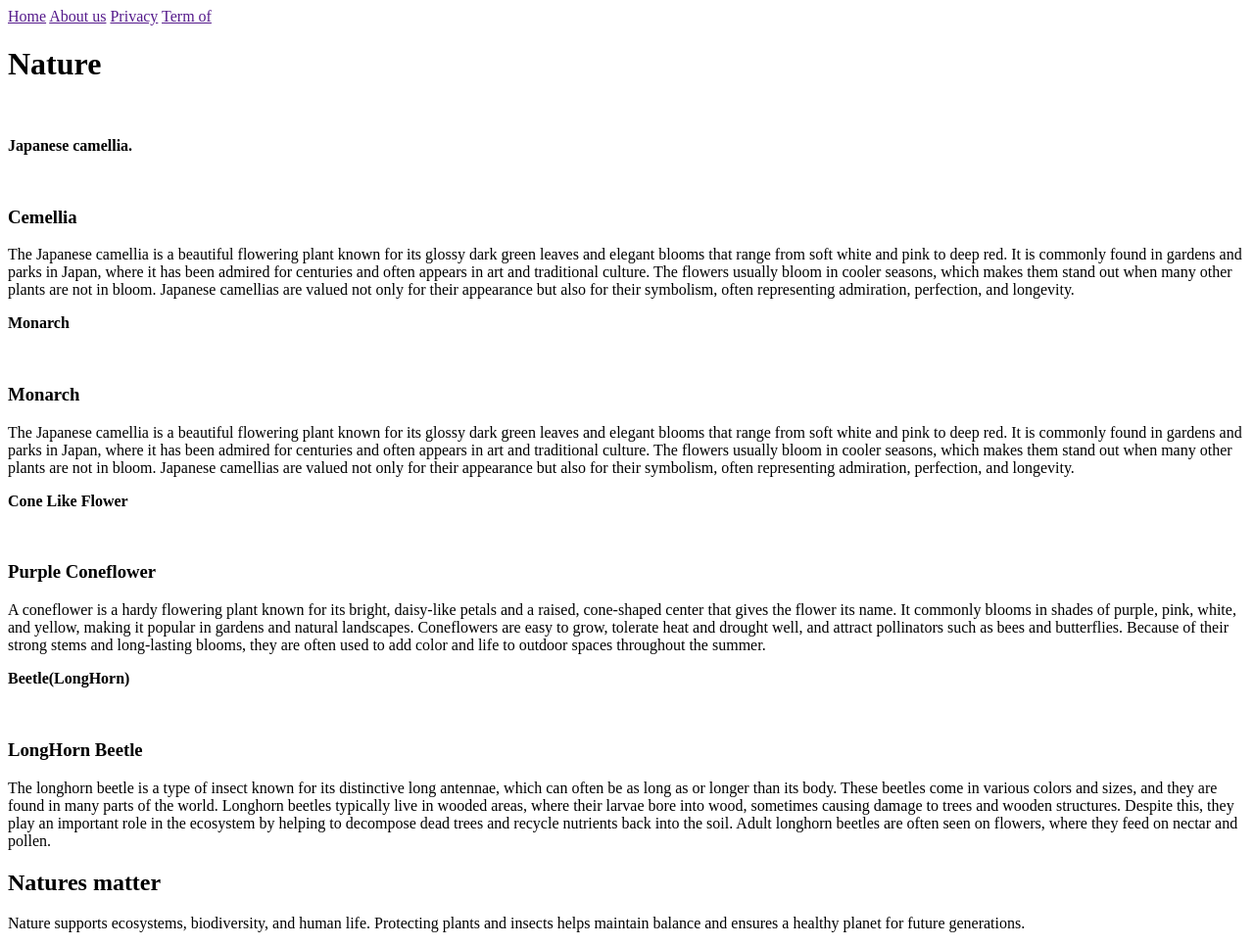
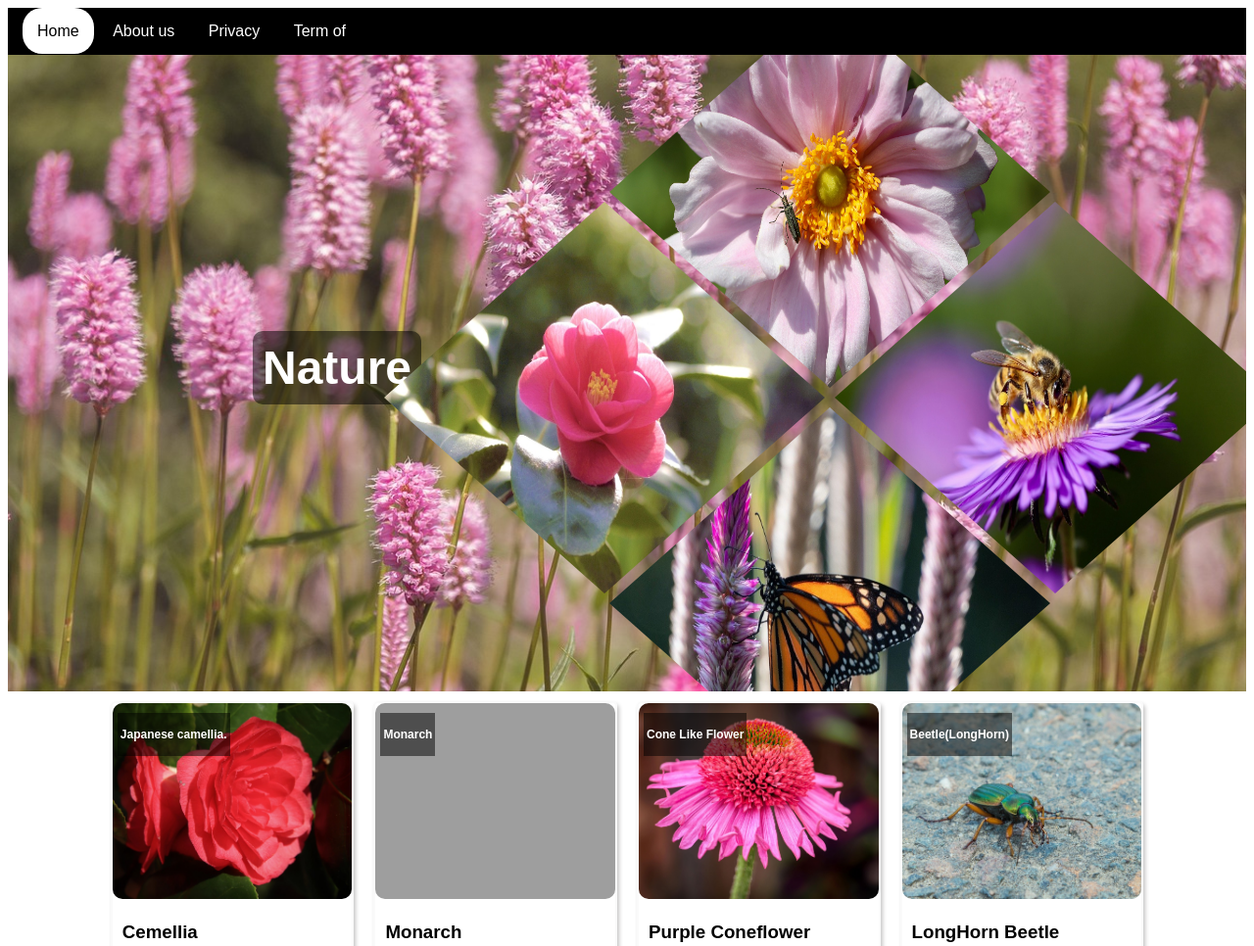
Before and after one commit to skasissko-svg/GroupPrj-Webpage.io, a plain HTML site: page index.html in a window 1280 px wide. Shown: the top 966 px of the page at 98% size. Drawn offline with Linux system fonts and the light colour scheme; the site is published under a folder, as on GitHub Pages, so addresses that start at the root find nothing.

Commit message:
Update index.html

```diff
--- a/index.html
+++ b/index.html
@@ -4,7 +4,7 @@
     <meta charset="UTF-8">
     <meta name="viewport" content="width=device-width, initial-scale=1.0">
     <title>Nature</title>
-    <link rel="stylesheet" href="/Css/nature.css">
+    <link rel="stylesheet" href="Css/nature.css">
 
 </head>
 <body>
@@ -16,17 +16,17 @@
   </div>
     <div class="hero">
       <h1>Nature</h1>
-      <img src="/Images/green-longhorn-beetle-7353749_1920.jpg" alt="" class="img1 img">
-      <img src="/Images/honey-bee-8233430_1280.jpg" alt="" class="img2 img">
-      <img src="/Images/japanese-camellia-5031507_1280.jpg" alt="" class="img3 img">
-      <img src="/Images/monarch-9798383_1280.jpg" alt="" class="img4 img">
+      <img src="Images/green-longhorn-beetle-7353749_1920.jpg" alt="" class="img1 img">
+      <img src="Images/honey-bee-8233430_1280.jpg" alt="" class="img2 img">
+      <img src="Images/japanese-camellia-5031507_1280.jpg" alt="" class="img3 img">
+      <img src="Images/monarch-9798383_1280.jpg" alt="" class="img4 img">
     </div>
     <div class="container clearfix">
       <div class="row d-flex">
         <div class="col">
           <div class="card">
             <span><b><p>Japanese camellia.</p></b></span>
-            <img src="/Images/camellia-4157941_1280.jpg" alt="" id="card1">
+            <img src="Images/camellia-4157941_1280.jpg" alt="" id="card1">
             <div class="overflow">
             <h3>Cemellia</h3>
             <P>The Japanese camellia is a beautiful flowering plant known for its glossy dark green leaves and elegant blooms that range from soft white and pink to deep red. It is commonly found in gardens and parks in Japan, where it has been admired for centuries and often appears in art and traditional culture. The flowers usually bloom in cooler seasons, which makes them stand out when many other plants are not in bloom. Japanese camellias are valued not only for their appearance but also for their symbolism, often representing admiration, perfection, and longevity.</P>
@@ -36,7 +36,7 @@
         <div class="col">
           <div class="card">
             <span><b><p>Monarch</p></b></span>
-              <img src="/Images/monarch-butterfly-8137642_1280.png" alt="" id="card1">
+              <img src="Images/monarch-butterfly-8137642_1280.png" alt="" id="card1">
             <div class="overflow">
               <h3>Monarch</h3>
               <p>The Japanese camellia is a beautiful flowering plant known for its glossy dark green leaves and elegant blooms that range from soft white and pink to deep red. It is commonly found in gardens and parks in Japan, where it has been admired for centuries and often appears in art and traditional culture. The flowers usually bloom in cooler seasons, which makes them stand out when many other plants are not in bloom. Japanese camellias are valued not only for their appearance but also for their symbolism, often representing admiration, perfection, and longevity.</p>
@@ -46,7 +46,7 @@
         <div class="col">
           <div class="card">
             <span><b><p>Cone Like Flower</p></b></span>
-            <img src="/Images/purple-coneflower-8096813_1280.jpg" alt="" id="card1">
+            <img src="Images/purple-coneflower-8096813_1280.jpg" alt="" id="card1">
             <div class="overflow">
               <h3>Purple Coneflower</h3>
               <P>A coneflower is a hardy flowering plant known for its bright, daisy-like petals and a raised, cone-shaped center that gives the flower its name. It commonly blooms in shades of purple, pink, white, and yellow, making it popular in gardens and natural landscapes. Coneflowers are easy to grow, tolerate heat and drought well, and attract pollinators such as bees and butterflies. Because of their strong stems and long-lasting blooms, they are often used to add color and life to outdoor spaces throughout the summer.</P>
@@ -56,7 +56,7 @@
         <div class="col">
           <div class="card">
             <span><b><p>Beetle(LongHorn)</p></b></span>
-            <img src="/Images/beetle-7487834_1280.jpg" alt="" id="card1">
+            <img src="Images/beetle-7487834_1280.jpg" alt="" id="card1">
             <div class="overflow">
               <h3>LongHorn Beetle</h3>
               <P>The longhorn beetle is a type of insect known for its distinctive long antennae, which can often be as long as or longer than its body. These beetles come in various colors and sizes, and they are found in many parts of the world. Longhorn beetles typically live in wooded areas, where their larvae bore into wood, sometimes causing damage to trees and wooden structures. Despite this, they play an important role in the ecosystem by helping to decompose dead trees and recycle nutrients back into the soil. Adult longhorn beetles are often seen on flowers, where they feed on nectar and pollen.</P>
@@ -71,4 +71,5 @@
         and insects helps maintain balance and ensures a healthy planet for future generations.</P>
     </footer>
 </body>
+
 </html>
```
